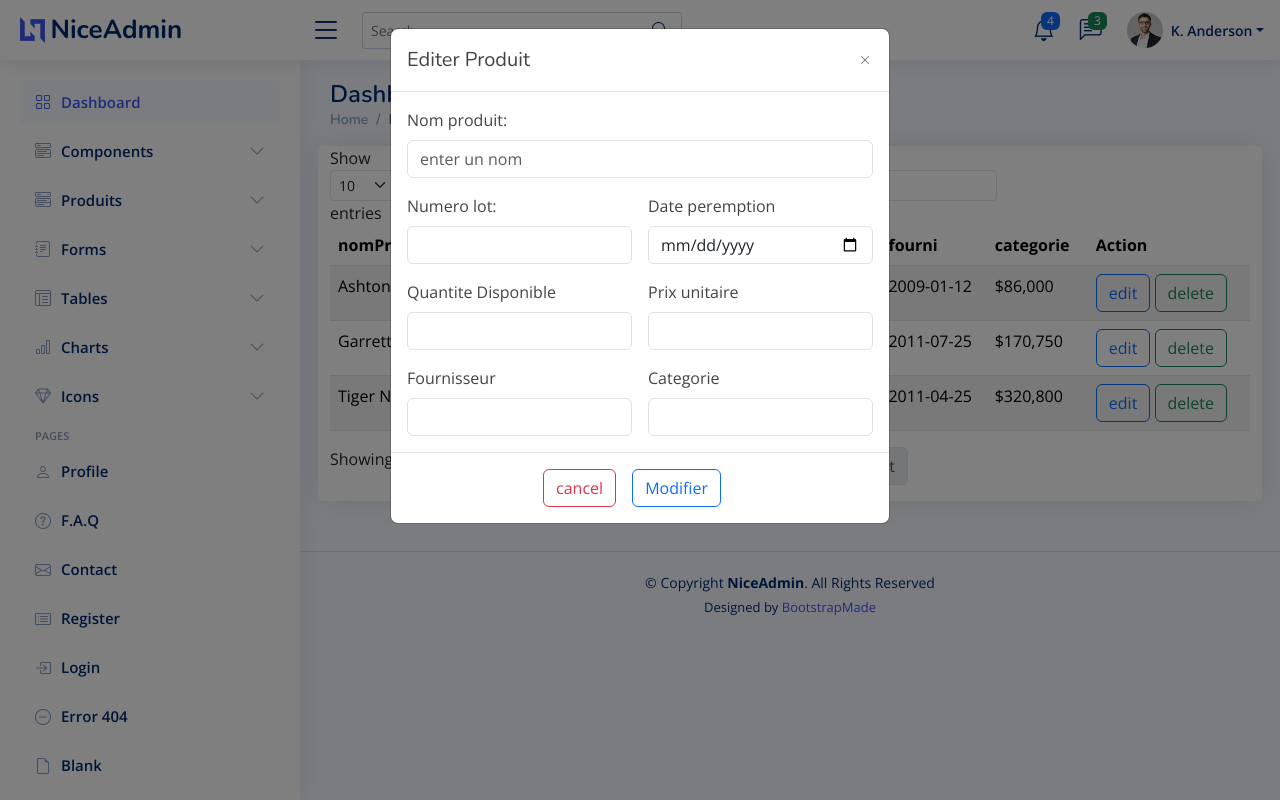
After one commit to auriotmagoua/PharmacieGestion, a PHP site: page /listProd.php in a window 1280 px wide, after a click on "edit". The commit adds this page. Run offline with PHP 8.4, Linux system fonts and the light colour scheme; lists and menus that the app fills with data are empty; some libraries are stand-ins or nearby versions.

Commit message:
formulaire enregistrement des produits

```diff
--- /dev/null
+++ b/include/footer.php
@@ -0,0 +1,13 @@
+<!-- ======= Footer ======= -->
+<footer id="footer" class="footer">
+    <div class="copyright">
+      &copy; Copyright <strong><span>NiceAdmin</span></strong>. All Rights Reserved
+    </div>
+    <div class="credits">
+      <!-- All the links in the footer should remain intact. -->
+      <!-- You can delete the links only if you purchased the pro version. -->
+      <!-- Licensing information: https://bootstrapmade.com/license/ -->
+      <!-- Purchase the pro version with working PHP/AJAX contact form: https://bootstrapmade.com/nice-admin-bootstrap-admin-html-template/ -->
+      Designed by <a href="https://bootstrapmade.com/">BootstrapMade</a>
+    </div>
+  </footer><!-- End Footer -->
--- a/include/sidebar.php
+++ b/include/sidebar.php
@@ -87,6 +87,24 @@
           </li>
         </ul>
       </li><!-- End Components Nav -->
+
+      <li class="nav-item">
+        <a class="nav-link collapsed" data-bs-target="#produit-nav" data-bs-toggle="collapse" href="#">
+          <i class="bi bi-menu-button-wide"></i><span>Produits</span><i class="bi bi-chevron-down ms-auto"></i>
+        </a>
+        <ul id="produit-nav" class="nav-content collapse " data-bs-parent="#sidebar-nav">
+          <li>
+            <a href="ajoutProd.php">
+              <i class="bi bi-circle"></i><span>ajouter</span>
+            </a>
+          </li>
+          <li>
+            <a href="listProd.php">
+              <i class="bi bi-circle"></i><span>Lister</span>
+            </a>
+          </li>
+        </ul>
+      </li><!-- End produit Nav -->
 
       <li class="nav-item">
         <a class="nav-link collapsed" data-bs-target="#forms-nav" data-bs-toggle="collapse" href="#">
--- /dev/null
+++ b/listProd.php
@@ -0,0 +1,276 @@
+<!DOCTYPE html>
+<html lang="en">
+
+<?php include "include/header.php"?>
+  <!-- datatable link -->
+  <!-- <link rel="stylesheet" href="https://cdnjs.cloudflare.com/ajax/libs/twitter-bootstrap/5.3.0/css/bootstrap.min.css"> -->
+  <!-- <link rel="stylesheet" href="https://cdn.datatables.net/2.0.4/css/dataTables.bootstrap5.css"> -->
+  <script src="https://code.jquery.com/jquery-3.7.1.js"></script>
+  <!-- <script src="https://cdnjs.cloudflare.com/ajax/libs/twitter-bootstrap/5.3.0/js/bootstrap.bundle.min.js"></script> -->
+  <script src="https://cdn.datatables.net/2.0.4/js/dataTables.js"></script>
+  <script src="https://cdn.datatables.net/2.0.4/js/dataTables.bootstrap5.js"></script>
+
+<body>
+<!-- navbar -->
+<?php include "include/navbar.php"?>
+
+<!-- sidebar -->
+<?php include "include/sidebar.php"?>
+
+
+<!-- contain page -->
+  <main id="main" class="main">
+
+    <div class="pagetitle">
+      <h1>Dashboard</h1>
+      <nav>
+        <ol class="breadcrumb">
+          <li class="breadcrumb-item"><a href="index.html">Home</a></li>
+          <li class="breadcrumb-item active">Dashboard</li>
+        </ol>
+      </nav>
+    </div><!-- End Page Title -->
+
+    <section class="section dashboard">
+        <div class="row">
+            <!-- <div class="col-lg-2"></div> -->
+            <div class="col-lg-12  card">
+                <div class="row">
+                    <table id="example" class="table table-striped" style="width:100%">
+                        <thead>
+                            <tr>
+                                <th>nomProd</th>
+                                <!-- <th>Numlot</th> -->
+                                <th>datePerem</th>
+                                <th>QteDispo</th>
+                                <th>prixU</th>
+                                <th>fourni</th>
+                                <th>categorie</th>
+                                <th>Action</th>
+                            </tr>
+                        </thead>
+                        <tbody>
+                            <tr>
+                                <td>Tiger Nixon</td>
+                                <td>System Architect</td>
+                                <td>Edinburgh</td>
+                                <td>61</td>
+                                <td>2011-04-25</td>
+                                <td>$320,800</td>
+                                <td>
+                                     <button class="btn btn-outline-primary" type="reset" data-bs-toggle="modal" data-bs-target="#edit">edit</button>
+                                     <button class="btn btn-outline-success" type="submit" data-bs-toggle="modal" data-bs-target="#delete" id="btn-send">delete</button>
+                                </td>
+                            </tr>
+                            <tr>
+                                <td>Garrett Winters</td>
+                                <td>Accountant</td>
+                                <td>Tokyo</td>
+                                <td>63</td>
+                                <td>2011-07-25</td>
+                                <td>$170,750</td>
+                                <td>
+                                     <button class="btn btn-outline-primary" type="reset">edit</button>
+                                     <button class="btn btn-outline-success" type="submit" id="btn-send">delete</button>
+                                </td>
+                            </tr>
+                            <tr>
+                                <td>Ashton Cox</td>
+                                <td>Junior Technical Author</td>
+                                <td>San Francisco</td>
+                                <td>66</td>
+                                <td>2009-01-12</td>
+                                <td>$86,000</td>
+                                <td>
+                                     <button class="btn btn-outline-primary" type="reset">edit</button>
+                                     <button class="btn btn-outline-success" type="submit" id="btn-send">delete</button>
+                                </td>
+                            </tr>
+                        </tbody>
+                    </table>
+                </div>
+            </div>
+        </div>
+    </section>
+  </main><!-- End #main -->
+
+
+<!--start modal to edit -->
+<div class="modal fade" id="edit" data-bs-backdrop="static" data-bs-keyboard="false" tabindex="-1" aria-labelledby="staticBackdropLabel" aria-hidden="true">
+  <div class="modal-dialog">
+    <div class="modal-content">
+      <div class="modal-header">
+        <h5 class="modal-title" id="staticBackdropLabel">Editer Produit</h5>
+        <button type="button" class="btn-close" data-bs-dismiss="modal" aria-label="Close"></button>
+      </div>
+        <div class="modal-body">
+            <form class="row g-3 needs-validation" id="myform" novalidate>
+                <div class="col-md-12">
+                    <label for="nomProd" class="form-label">Nom produit:</label>
+                    <input type="text" class="form-control" id="nomProd" name="nomProd" placeholder="enter un nom" required>
+                    <div class="invalid-feedback">
+                    nom produit requis!
+                    </div>
+                </div>
+                <div class="col-md-6">
+                    <label for="numLot" class="form-label">Numero lot:</label>
+                    <input type="number" class="form-control" id="numLot" name="numLot" placeholder="" required>
+                    <div class="invalid-feedback">
+                    numero de lot requis
+                    </div>
+                </div>
+                <div class="col-md-6">
+                    <label for="datePerem" class="form-label">Date peremption</label>
+                    <div class="input-group has-validation">
+                    <input type="date" class="form-control" id="datePerem" name="datePerem" placeholder="" aria-describedby="inputGroupPrepend" required>
+                    <div class="invalid-feedback">
+                        date peremption requise!
+                    </div>
+                    </div>
+                </div>
+                <div class="col-md-6">
+                    <label for="qteProd" class="form-label">Quantite Disponible</label>
+                    <input type="number" class="form-control" id="qteProd" name="qteProd" placeholder="" required>
+                    <div class="invalid-feedback">
+                    quantite de produit requise!
+                    </div>
+                </div>
+                <div class="col-md-6">
+                    <label for="prixU" class="form-label">Prix unitaire</label>
+                    <input type="number" class="form-control" id="prixU" name="prixU" placeholder="" required>
+                    <div class="invalid-feedback">
+                    prix unitaire requis!
+                    </div>
+                </div>
+                <div class="col-md-6">
+                    <label for="fournisseur" class="form-label">Fournisseur</label>
+                    <select type="text" class="form-control" id="fournisseur" name="fournisseur" placeholder="" required></select>
+                    <div class="invalid-feedback">
+                    fournisseur requis!
+                    </div>
+                </div>
+                <div class="col-md-6">
+                    <label for="categoris" class="form-label">Categorie</label>
+                    <select type="text" class="form-control" id="categorie" name="categorie" placeholder="" required></select>
+                    <div class="invalid-feedback">
+                    categoris requise!
+                    </div>
+                </div>
+
+
+            </div>
+            <div class="modal-footer d-flex justify-content-center">
+                <div class="col-12">
+                    <div class="d-flex justify-content-center">
+                    <button class="btn btn-outline-danger" data-bs-dismiss="modal">cancel</button>
+                    <button class="btn btn-outline-primary mx-3" type="submit" id="btn-send">Modifier</button>
+                    </div>
+                </div>
+            </div>
+        </form>
+    </div>
+  </div>
+</div>
+
+  <!--end modal to edit -->
+
+
+
+  <!-- start modal to delete -->
+<div class="modal fade" id="delete" data-bs-backdrop="static" data-bs-keyboard="false" tabindex="-1" aria-labelledby="staticBackdropLabel" aria-hidden="true">
+  <div class="modal-dialog">
+    <div class="modal-content">
+      <div class="modal-header">
+        <h5 class="modal-title" id="staticBackdropLabel">Editer Produit</h5>
+        <button type="button" class="btn-close" data-bs-dismiss="modal" aria-label="Close"></button>
+      </div>
+        <div class="modal-body">
+            <form class="row g-3 needs-validation" id="myform" novalidate>
+                <div class="col-md-12">
+                    <label for="nomProd" class="form-label">Nom produit:</label>
+                    <input type="text" class="form-control" id="nomProd" name="nomProd" placeholder="enter un nom" required>
+                    <div class="invalid-feedback">
+                    nom produit requis!
+                    </div>
+                </div>
+                <div class="col-md-6">
+                    <label for="numLot" class="form-label">Numero lot:</label>
+                    <input type="number" class="form-control" id="numLot" name="numLot" placeholder="" required>
+                    <div class="invalid-feedback">
+                    numero de lot requis
+                    </div>
+                </div>
+                <div class="col-md-6">
+                    <label for="datePerem" class="form-label">Date peremption</label>
+                    <div class="input-group has-validation">
+                    <input type="date" class="form-control" id="datePerem" name="datePerem" placeholder="" aria-describedby="inputGroupPrepend" required>
+                    <div class="invalid-feedback">
+                        date peremption requise!
+                    </div>
+                    </div>
+                </div>
+                <div class="col-md-6">
+                    <label for="qteProd" class="form-label">Quantite Disponible</label>
+                    <input type="number" class="form-control" id="qteProd" name="qteProd" placeholder="" required>
+                    <div class="invalid-feedback">
+                    quantite de produit requise!
+                    </div>
+                </div>
+                <div class="col-md-6">
+                    <label for="prixU" class="form-label">Prix unitaire</label>
+                    <input type="number" class="form-control" id="prixU" name="prixU" placeholder="" required>
+                    <div class="invalid-feedback">
+                    prix unitaire requis!
+                    </div>
+                </div>
+                <div class="col-md-6">
+                    <label for="fournisseur" class="form-label">Fournisseur</label>
+                    <select type="text" class="form-control" id="fournisseur" name="fournisseur" placeholder="" required></select>
+                    <div class="invalid-feedback">
+                    fournisseur requis!
+                    </div>
+                </div>
+                <div class="col-md-6">
+                    <label for="categoris" class="form-label">Categorie</label>
+                    <select type="text" class="form-control" id="categorie" name="categorie" placeholder="" required></select>
+                    <div class="invalid-feedback">
+                    categoris requise!
+                    </div>
+                </div>
+
+
+            </div>
+            <div class="modal-footer d-flex justify-content-center">
+                <div class="col-12">
+                    <div class="d-flex justify-content-center">
+                    <button class="btn btn-outline-danger" data-bs-dismiss="modal">cancel</button>
+                    <button class="btn btn-outline-primary mx-3" type="submit" id="btn-send">Modifier</button>
+                    </div>
+                </div>
+            </div>
+        </form>
+    </div>
+  </div>
+</div>
+
+  <!--end modal to delete -->
+
+ <?php include "include/footer.php";?>
+  <a href="#" class="back-to-top d-flex align-items-center justify-content-center"><i class="bi bi-arrow-up-short"></i></a>
+
+  <!-- Vendor JS Files -->
+  <script src="script/script.js"></script>
+  <script src="assets/vendor/apexcharts/apexcharts.min.js"></script>
+  <script src="assets/vendor/bootstrap/js/bootstrap.bundle.min.js"></script>
+  <script src="assets/vendor/chart.js/chart.umd.js"></script>
+  <script src="assets/vendor/echarts/echarts.min.js"></script>
+  <script src="assets/vendor/quill/quill.min.js"></script>
+  <script src="assets/vendor/simple-datatables/simple-datatables.js"></script>
+  <script src="assets/vendor/tinymce/tinymce.min.js"></script>
+  <script src="assets/vendor/php-email-form/validate.js"></script>
+
+  <!-- Template Main JS File -->
+  <script src="assets/js/main.js"></script>
+
+</body>
+</html>
--- /dev/null
+++ b/script/script.js
@@ -0,0 +1 @@
+new DataTable('#example');
```
Also changed, not shown: ajoutProd.php (added, +118 -0 lines), include/header.php (+0 -8 lines), pharmacie.sql (added).
